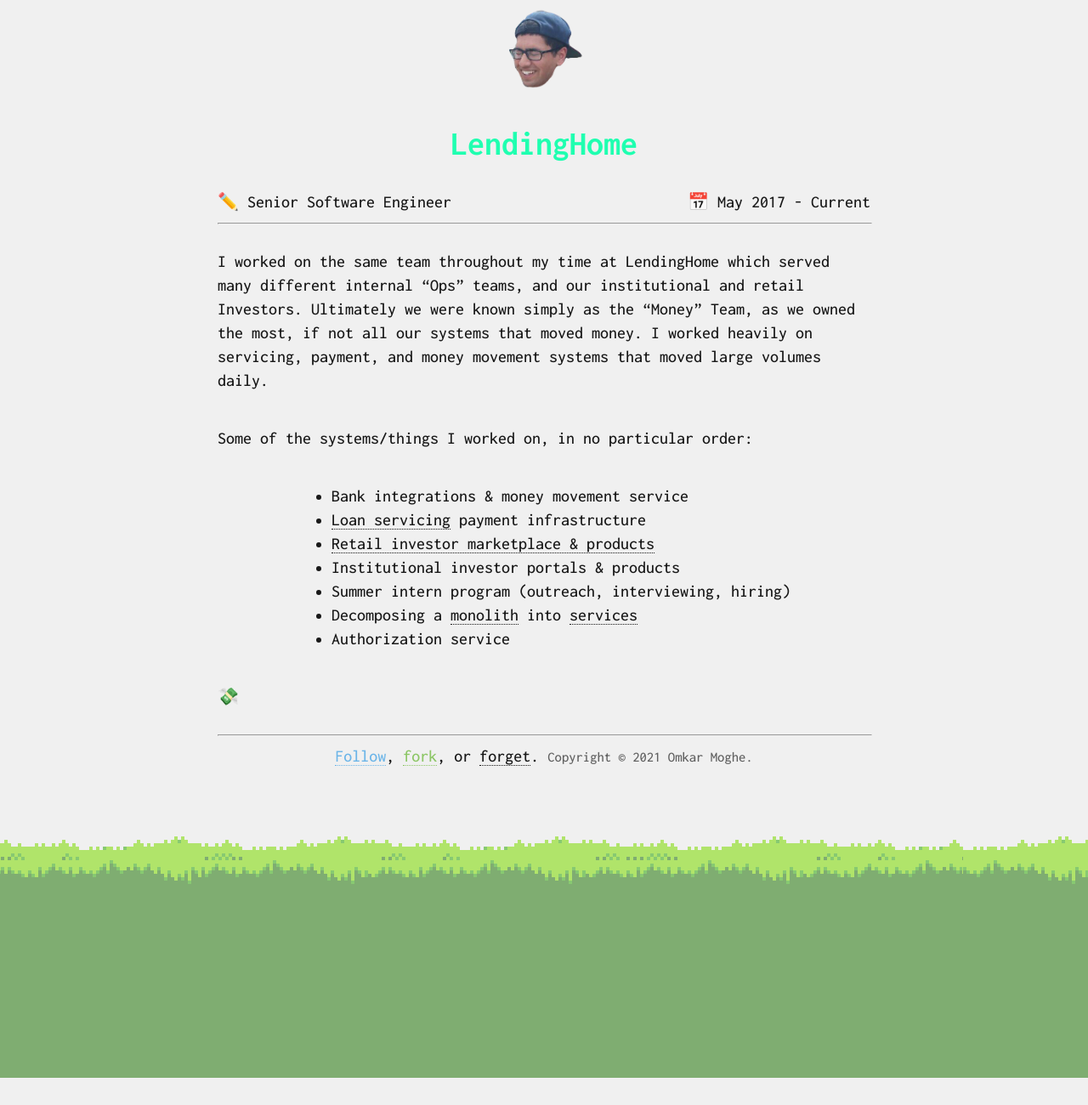
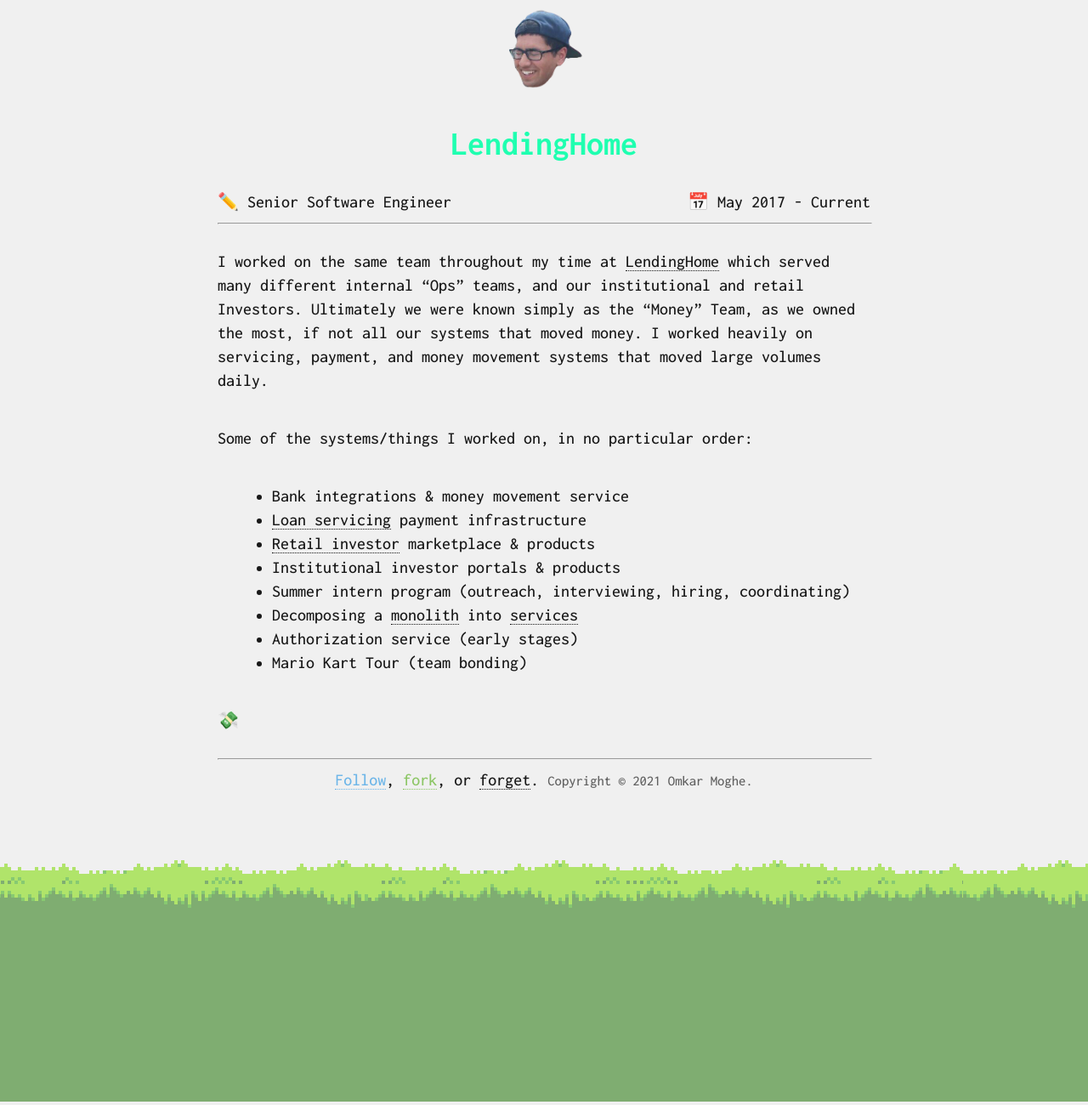
Before and after one commit to omkarmoghe/omkarmoghe.github.io, a Jekyll site: the page built from _jobs/lendinghome.md, in a window 1280 px wide. Shown: the whole page at 85% size. Built offline with Jekyll 4.4.1, drawn with Linux system fonts in a browser that asks for light colours; nearby versions of some CDN libraries; before the commit the page ends 1272 px from its top, so only the background shows below that.

Commit message:
LH stuff

```diff
--- a/_jobs/lendinghome.md
+++ b/_jobs/lendinghome.md
@@ -6,16 +6,17 @@
 order: 4
 ---
 
-I worked on the same team throughout my time at LendingHome which served many different internal "Ops" teams, and our institutional and retail Investors. Ultimately we were known simply as the "Money" Team, as we owned the most, if not all our systems that moved money. I worked heavily on servicing, payment, and money movement systems that moved large volumes daily.
+I worked on the same team throughout my time at [LendingHome](https://www.lendinghome.com/) which served many different internal "Ops" teams, and our institutional and retail Investors. Ultimately we were known simply as the "Money" Team, as we owned the most, if not all our systems that moved money. I worked heavily on servicing, payment, and money movement systems that moved large volumes daily.
 
 Some of the systems/things I worked on, in no particular order:
 
 - Bank integrations & money movement service
 - [Loan servicing](https://www.investopedia.com/terms/l/loan_servicing.asp) payment infrastructure
-- [Retail investor marketplace & products](https://www.lendinghome.com/users/sign-up/investor)
+- [Retail investor](https://www.lendinghome.com/users/sign-up/investor) marketplace & products
 - Institutional investor portals & products
-- Summer intern program (outreach, interviewing, hiring)
+- Summer intern program (outreach, interviewing, hiring, coordinating)
 - Decomposing a [monolith](https://www.wikiwand.com/en/Monolithic_application) into [services](https://www.wikiwand.com/en/Service-oriented_architecture)
-- Authorization service
+- Authorization service (early stages)
+- Mario Kart Tour (team bonding)
 
 💸
```
